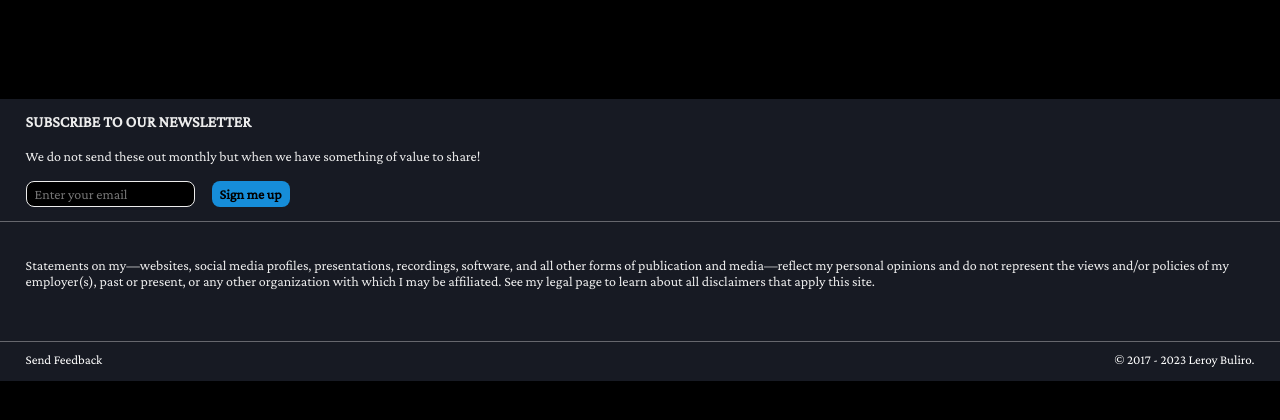
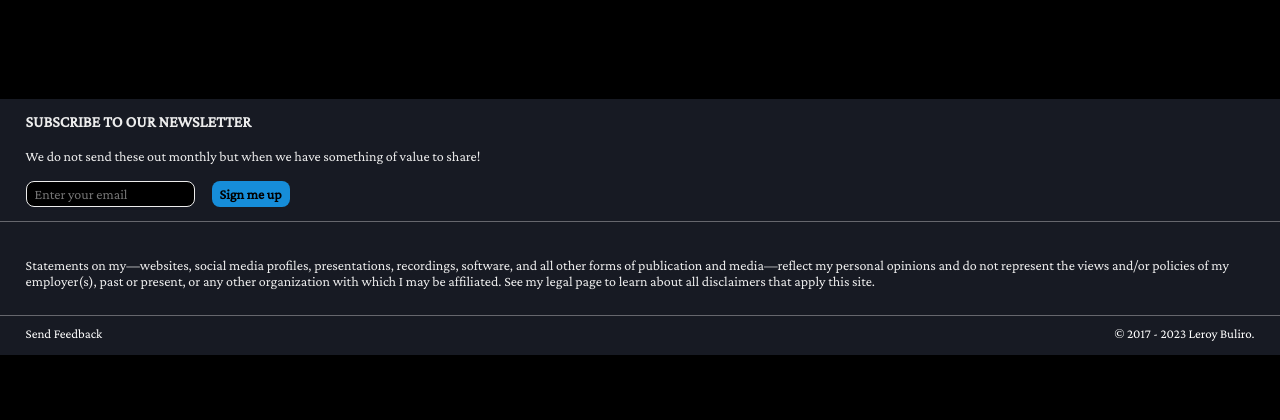
Before and after one commit to leroybuliro/personal_website, a Django app: page /logs/ in a window 1280 px wide. Shown: the part 268-688 px from the top of the page. Run offline with Django 4.2, Linux system fonts and the light colour scheme; data comes from the database, SQL or seed files in the repository; data that the repository does not hold is empty; some libraries are stand-ins or nearby versions.

Commit message:
base css ux mod

```diff
--- a/core/static/core/base.css
+++ b/core/static/core/base.css
@@ -260,7 +260,7 @@ nav {
     flex-direction: column;
     gap: 17px;
     border-bottom: 1px #d6d6d669 solid;
-    padding: 2% 2% 4% 2%;
+    padding: 2%;
 }
 .disclaimers p {
     font-family: CrimsonPro;
```
